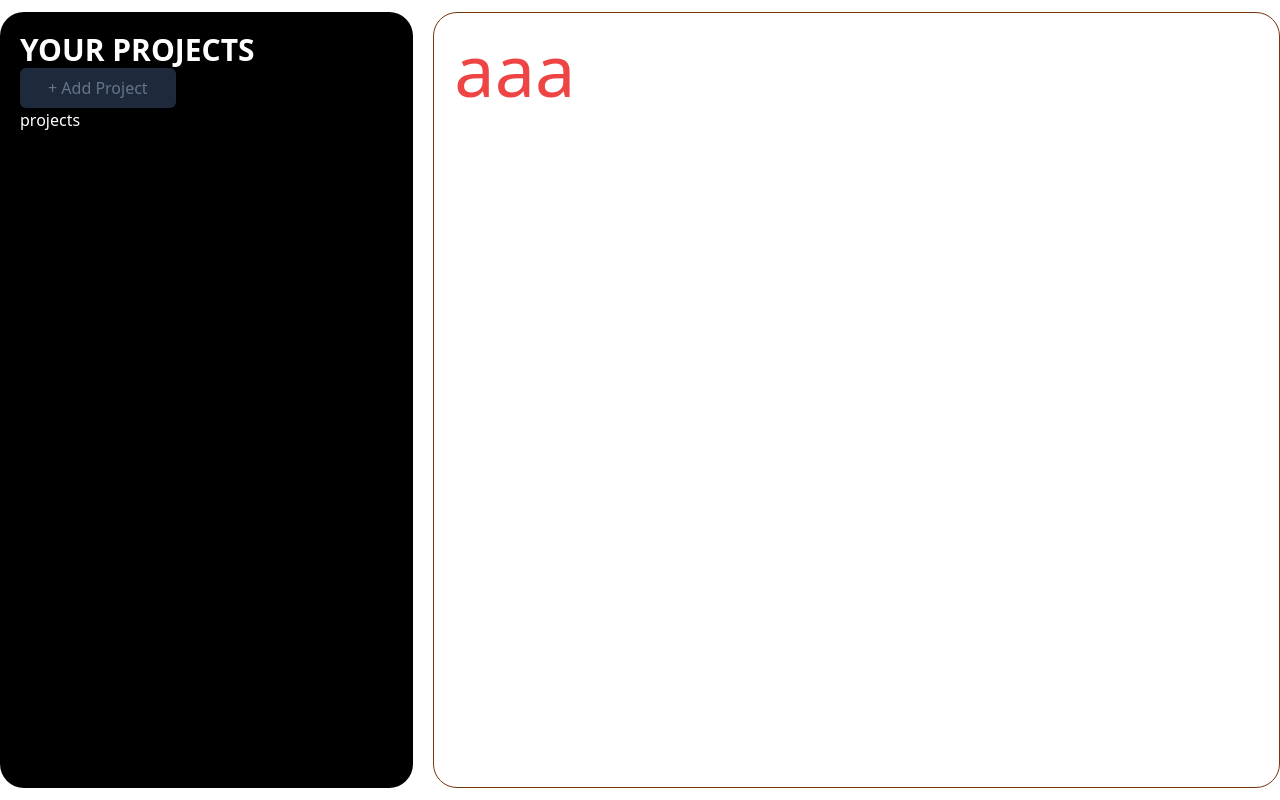
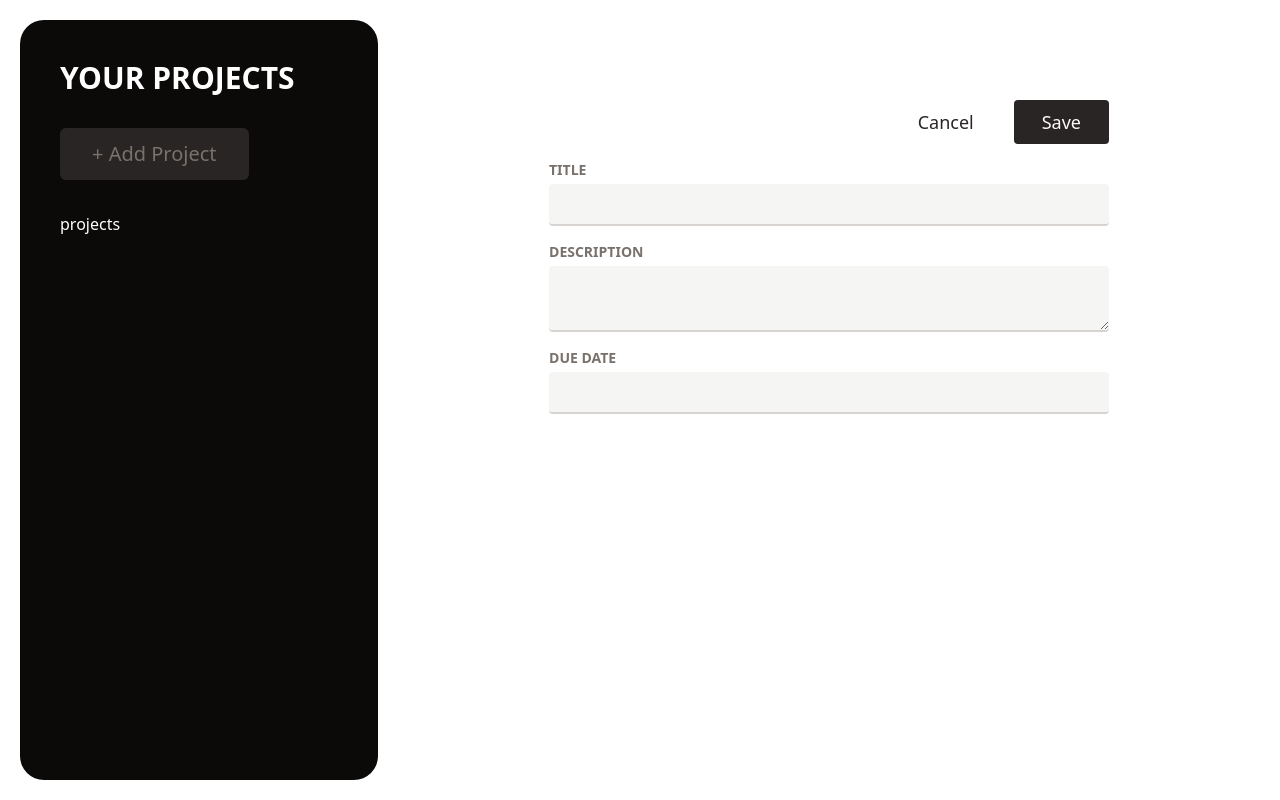
Before and after one commit to teodorSmilevski/miniProjects, a React (Vite) app: page / in a window 1280 px wide. Both pictures are taken after a click on the button "+ Add Project". Built offline with nearby package versions, Linux system fonts and the light colour scheme.

Commit message:
Added features and styling to the project management mini-project

```diff
--- /dev/null
+++ b/src/components/ProjectManagement/Input.jsx
@@ -0,0 +1,17 @@
+// eslint-disable-next-line react/prop-types
+export default function Input({ label, textarea, ...props }) {
+  const classes =
+    "w-full  rounded p-2 border-b-2 border-stone-300 text-stone-600 focus:outline-none focus:border-stone-600 bg-stone-100";
+  return (
+    <p className="flex flex-col gap-1 my-4">
+      <label className="text-sm font-bold uppercase text-stone-500">
+        {label}
+      </label>
+      {textarea ? (
+        <textarea className={classes} {...props} />
+      ) : (
+        <input className={classes} {...props} />
+      )}
+    </p>
+  );
+}
--- /dev/null
+++ b/src/components/ProjectManagement/NewProject.jsx
@@ -0,0 +1,29 @@
+/* eslint-disable react/prop-types */
+import Input from "./Input";
+
+export default function NewProject({ onGoBack }) {
+  return (
+    <div className="w-full mt-16">
+      <menu className="flex items-center justify-end gap-10 my-4 w-[35rem] mx-auto">
+        <li>
+          <button
+            className="text-lg text-stone-800 hover:text-stone-950"
+            onClick={onGoBack}
+          >
+            Cancel
+          </button>
+        </li>
+        <li>
+          <button className="text-lg bg-stone-800 text-stone-50 hover:bg-stone-950 py-2 px-7 rounded">
+            Save
+          </button>
+        </li>
+      </menu>
+      <div className="w-[35rem] mx-auto">
+        <Input label="Title" />
+        <Input label="Description" textarea />
+        <Input label="Due Date" />
+      </div>
+    </div>
+  );
+}
--- /dev/null
+++ b/src/components/ProjectManagement/NoProjectSelected.jsx
@@ -0,0 +1,28 @@
+/* eslint-disable react/prop-types */
+import noProject from "../../assets/no-projects.png";
+export default function NoProjectSelected({ onStartAddProject }) {
+  return (
+    <div className="mt-24 text-center w-full">
+      <img
+        src={noProject}
+        alt="empty task list"
+        className="w-16 h-16 mx-auto"
+      />
+      <h1 className="text-2xl font-bold text-stone-500 mt-8">
+        No Project Selected
+      </h1>
+      <p className="text-xl text-stone-400 mt-3">
+        Select a project or get started with a new one
+      </p>
+
+      <p>
+        <button
+          className="bg-stone-800  py-3 px-6 rounded-xl mt-8 hover:bg-stone-950 text-stone-400"
+          onClick={onStartAddProject}
+        >
+          Create new project
+        </button>
+      </p>
+    </div>
+  );
+}
--- a/src/components/ProjectManagement/ProjectMain.jsx
+++ b/src/components/ProjectManagement/ProjectMain.jsx
@@ -1,7 +1,4 @@
+import NewProject from "../NewProject";
 export default function ProjectMain() {
-  return (
-    <div className="col-span-2 border border-amber-900 p-5 rounded-3xl">
-      <h2 className="text-7xl text-red-500">aaa</h2>
-    </div>
-  );
+  return <div className="">{/* <NewProject></NewProject> */}</div>;
 }
--- a/src/components/ProjectManagement/ProjectSidebar.jsx
+++ b/src/components/ProjectManagement/ProjectSidebar.jsx
@@ -1,9 +1,13 @@
-export default function ProjectSidebar() {
+/* eslint-disable react/prop-types */
+export default function ProjectSidebar({ onStartAddProject }) {
   return (
-    <div className="bg-black text-white p-5  rounded-3xl">
-      <h2 className="text-3xl font-bold">YOUR PROJECTS</h2>
+    <div className="bg-stone-950 text-white p-10   rounded-3xl w-[30rem]">
+      <h2 className="text-3xl font-bold pb-8">YOUR PROJECTS</h2>
       <div>
-        <button className="rounded-md bg-slate-800 text-slate-500 px-7 py-2 hover:bg-slate-600 hover:text-slate-400">
+        <button
+          className="rounded-md bg-stone-800 text-stone-500 px-8 py-3 text-xl hover:bg-stone-700 hover:text-slate-400 mb-8"
+          onClick={onStartAddProject}
+        >
           + Add Project
         </button>
       </div>
--- a/src/projects/ProjectManagement.jsx
+++ b/src/projects/ProjectManagement.jsx
@@ -1,11 +1,44 @@
+import { useState } from "react";
+
+import NewProject from "../components/ProjectManagement/NewProject";
 import ProjectSidebar from "../components/ProjectManagement/ProjectSidebar";
-import ProjectMain from "../components/ProjectManagement/ProjectMain";
+import NoProjectSelected from "../components/ProjectManagement/NoProjectSelected";
 
 export default function ProjectManagement() {
+  const [projectState, setProjectState] = useState({
+    activeProject: undefined,
+    projects: [],
+  });
+
+  function handleStartAddProject() {
+    console.log(projectState);
+    setProjectState((prevState) => {
+      return {
+        ...prevState,
+        activeProject: null,
+      };
+    });
+  }
+
+  function handleGoBack() {
+    setProjectState((prevState) => {
+      return {
+        ...prevState,
+        activeProject: undefined,
+      };
+    });
+  }
+  let content;
+
+  if (projectState.activeProject === null)
+    content = <NewProject onGoBack={handleGoBack} />;
+  else if (projectState.activeProject === undefined)
+    content = <NoProjectSelected onStartAddProject={handleStartAddProject} />;
+
   return (
-    <section className="container mx-auto  py-3 grid grid-cols-3 gap-5 h-screen">
-      <ProjectSidebar />
-      <ProjectMain />
+    <section className="container mx-auto  p-5 flex  gap-5 h-screen ">
+      <ProjectSidebar onStartAddProject={handleStartAddProject} />
+      {content}
     </section>
   );
 }
```
Also changed, not shown: src/assets/no-projects.png (added).
